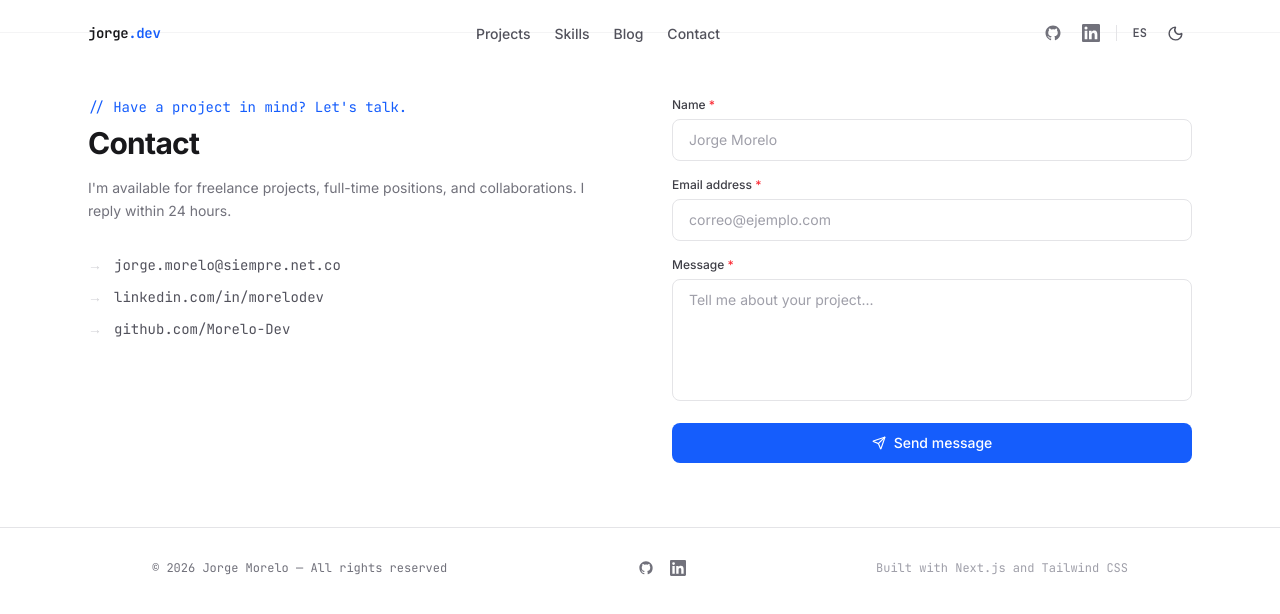
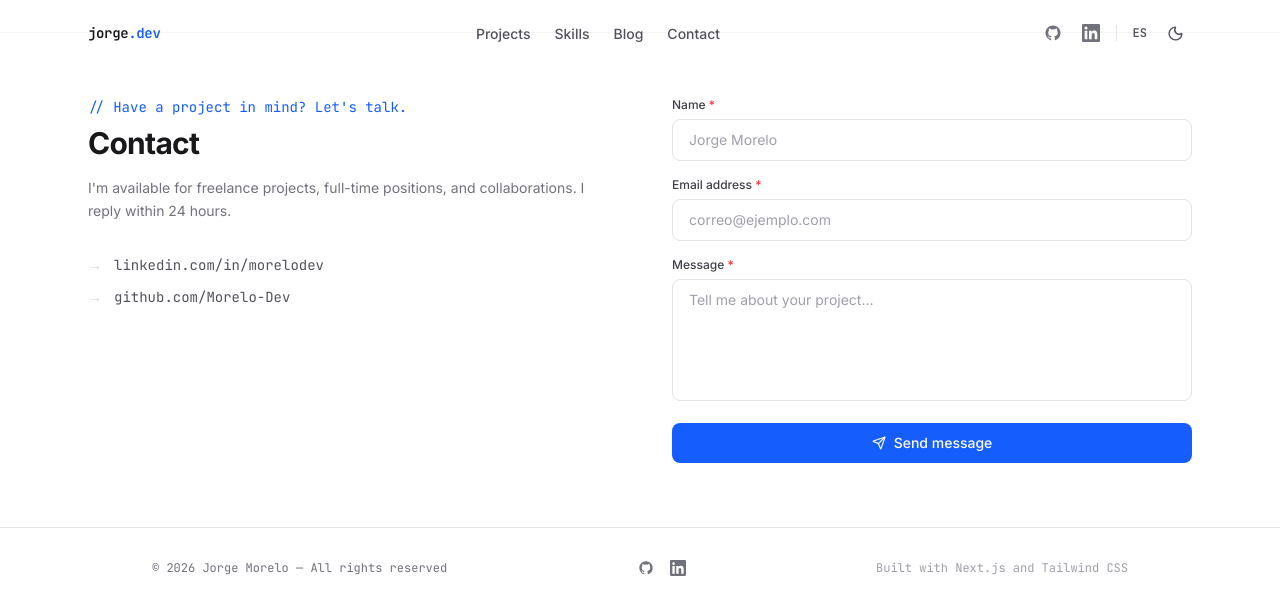
Before and after one commit to Morelo-Dev/morelodev-portfolio, a Next.js app: page /en/contact in a window 1280 px wide. Shown: the top 614 px of the page. Built offline with nearby package versions, Linux system fonts and the light colour scheme.

Commit message:
Eliminar correo de empresa del formulario de contacto

```diff
--- a/src/components/sections/Contact.tsx
+++ b/src/components/sections/Contact.tsx
@@ -88,13 +88,6 @@ export default function Contact() {
 
             {/* Links directos */}
             <div className="space-y-3">
-              <a
-                href="mailto:jorge.morelo@siempre.net.co"
-                className="flex items-center gap-3 font-mono text-sm text-zinc-600 transition-colors hover:text-blue-600 dark:text-zinc-400 dark:hover:text-blue-400"
-              >
-                <span className="text-zinc-300 dark:text-zinc-700">→</span>
-                jorge.morelo@siempre.net.co
-              </a>
               <a
                 href="https://www.linkedin.com/in/morelodev/"
                 target="_blank"
```
